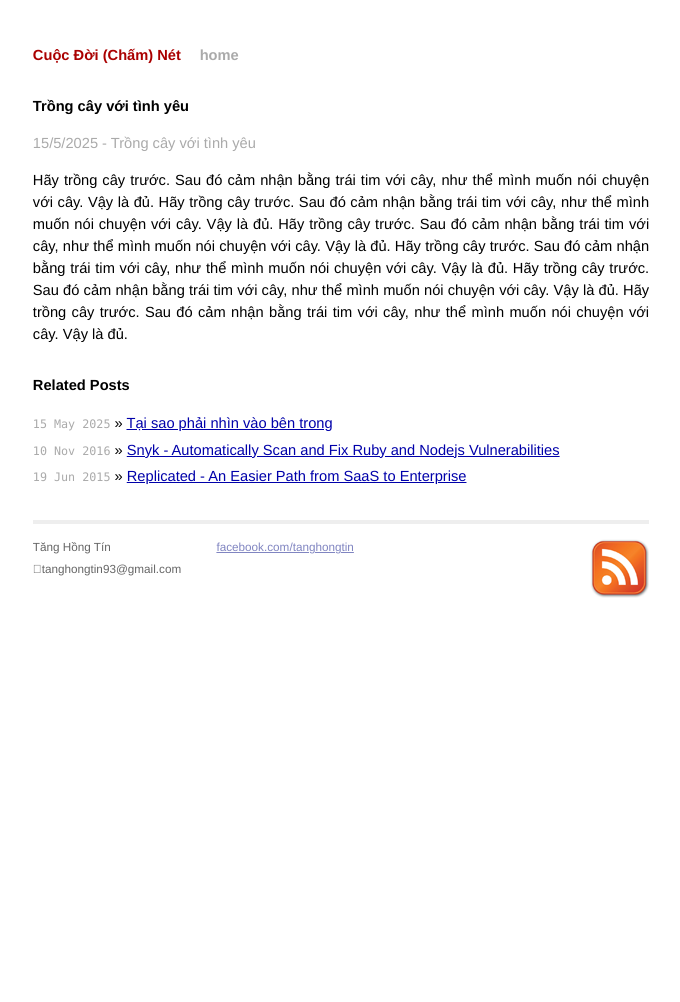
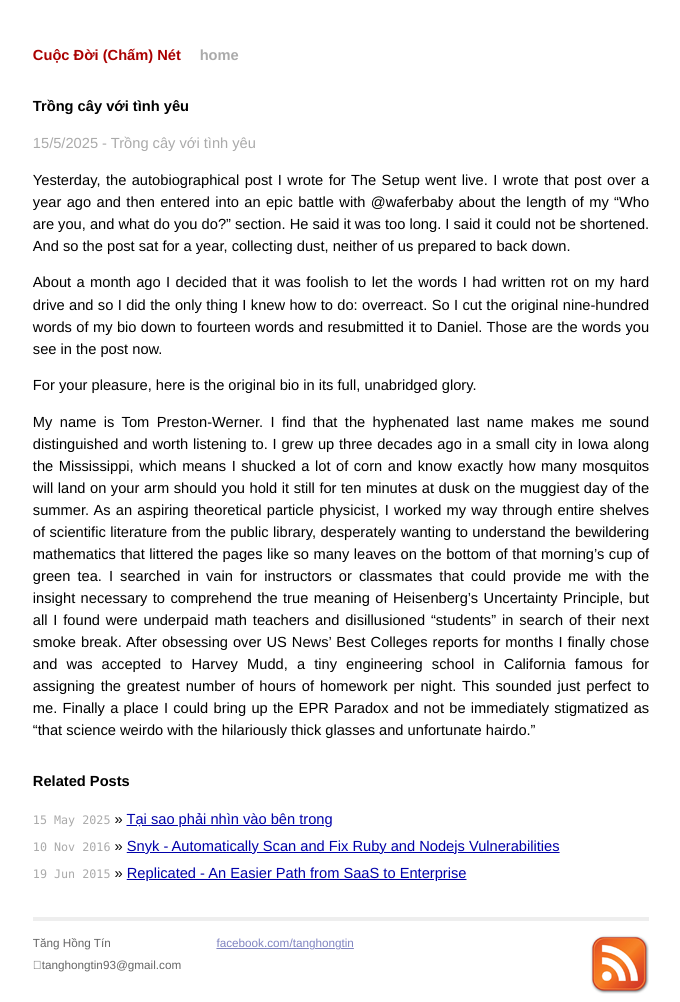
Before and after one commit to tanghongtin/cuocdoi, a Jekyll site: the page built from _posts/2025-05-15-trong-cay-voi-tinh-yeu.md, in a window 1280 px wide. Shown: the whole page, without its empty margins (299-979 px from the left). Built offline with Jekyll 4.4.1, drawn with Linux system fonts in a browser that asks for light colours; before the commit the page ends 944 px from its top, so only the background shows below that.

Commit message:
Update 2025-05-15-trong-cay-voi-tinh-yeu.md

```diff
--- a/_posts/2025-05-15-trong-cay-voi-tinh-yeu.md
+++ b/_posts/2025-05-15-trong-cay-voi-tinh-yeu.md
@@ -8,9 +8,10 @@
 
 <p class="meta">15/5/2025 - Trồng cây với tình yêu</p>
 
-Hãy trồng cây trước. Sau đó cảm nhận bằng trái tim với cây, như thể mình muốn nói chuyện với cây. Vậy là đủ.
-Hãy trồng cây trước. Sau đó cảm nhận bằng trái tim với cây, như thể mình muốn nói chuyện với cây. Vậy là đủ.
-Hãy trồng cây trước. Sau đó cảm nhận bằng trái tim với cây, như thể mình muốn nói chuyện với cây. Vậy là đủ.
-Hãy trồng cây trước. Sau đó cảm nhận bằng trái tim với cây, như thể mình muốn nói chuyện với cây. Vậy là đủ.
-Hãy trồng cây trước. Sau đó cảm nhận bằng trái tim với cây, như thể mình muốn nói chuyện với cây. Vậy là đủ.
-Hãy trồng cây trước. Sau đó cảm nhận bằng trái tim với cây, như thể mình muốn nói chuyện với cây. Vậy là đủ.
+Yesterday, the autobiographical post I wrote for The Setup went live. I wrote that post over a year ago and then entered into an epic battle with @waferbaby about the length of my "Who are you, and what do you do?" section. He said it was too long. I said it could not be shortened. And so the post sat for a year, collecting dust, neither of us prepared to back down.
+
+About a month ago I decided that it was foolish to let the words I had written rot on my hard drive and so I did the only thing I knew how to do: overreact. So I cut the original nine-hundred words of my bio down to fourteen words and resubmitted it to Daniel. Those are the words you see in the post now.
+
+For your pleasure, here is the original bio in its full, unabridged glory.
+
+My name is Tom Preston-Werner. I find that the hyphenated last name makes me sound distinguished and worth listening to. I grew up three decades ago in a small city in Iowa along the Mississippi, which means I shucked a lot of corn and know exactly how many mosquitos will land on your arm should you hold it still for ten minutes at dusk on the muggiest day of the summer. As an aspiring theoretical particle physicist, I worked my way through entire shelves of scientific literature from the public library, desperately wanting to understand the bewildering mathematics that littered the pages like so many leaves on the bottom of that morning's cup of green tea. I searched in vain for instructors or classmates that could provide me with the insight necessary to comprehend the true meaning of Heisenberg's Uncertainty Principle, but all I found were underpaid math teachers and disillusioned "students" in search of their next smoke break. After obsessing over US News' Best Colleges reports for months I finally chose and was accepted to Harvey Mudd, a tiny engineering school in California famous for assigning the greatest number of hours of homework per night. This sounded just perfect to me. Finally a place I could bring up the EPR Paradox and not be immediately stigmatized as "that science weirdo with the hilariously thick glasses and unfortunate hairdo."
```
